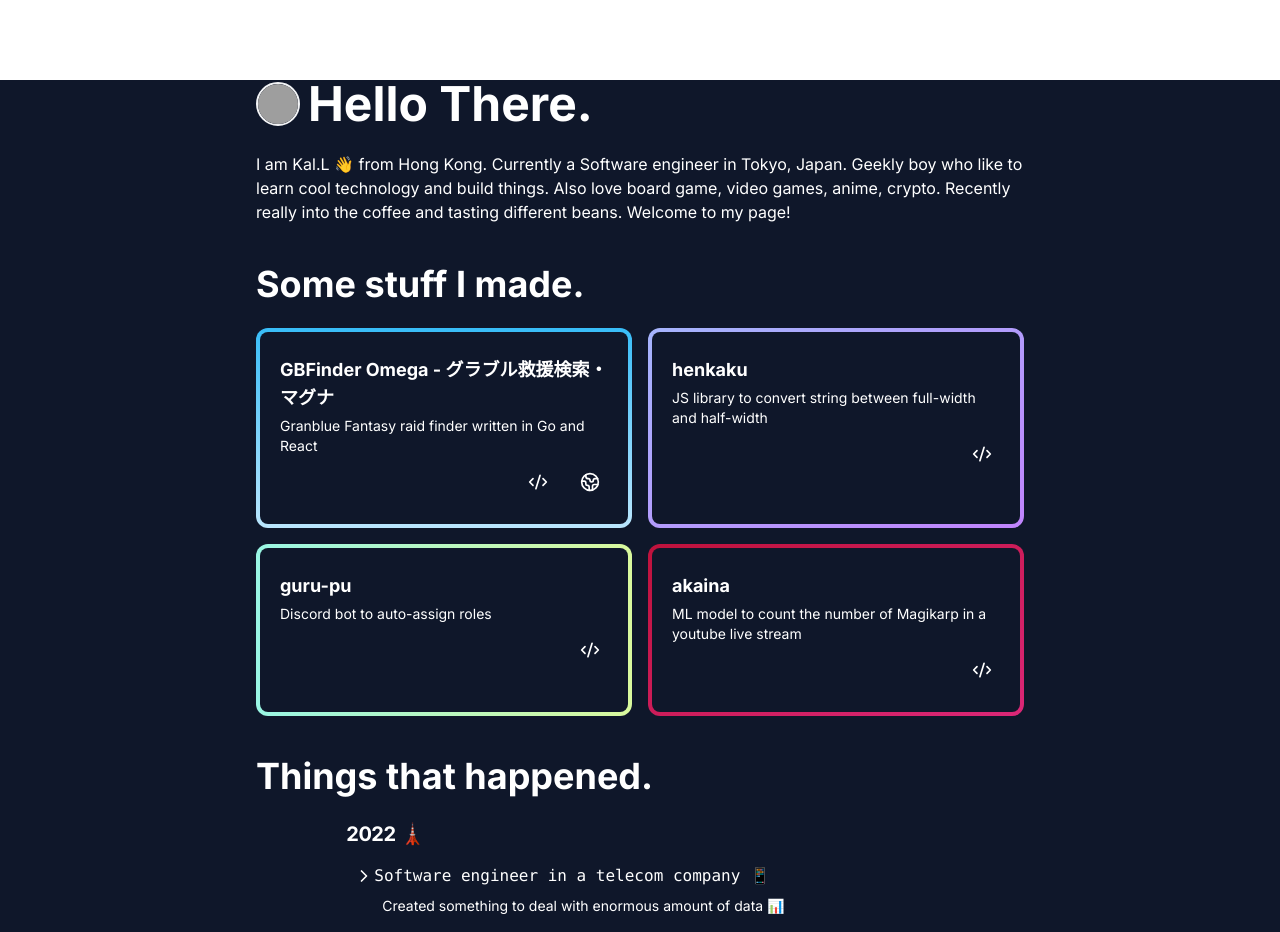
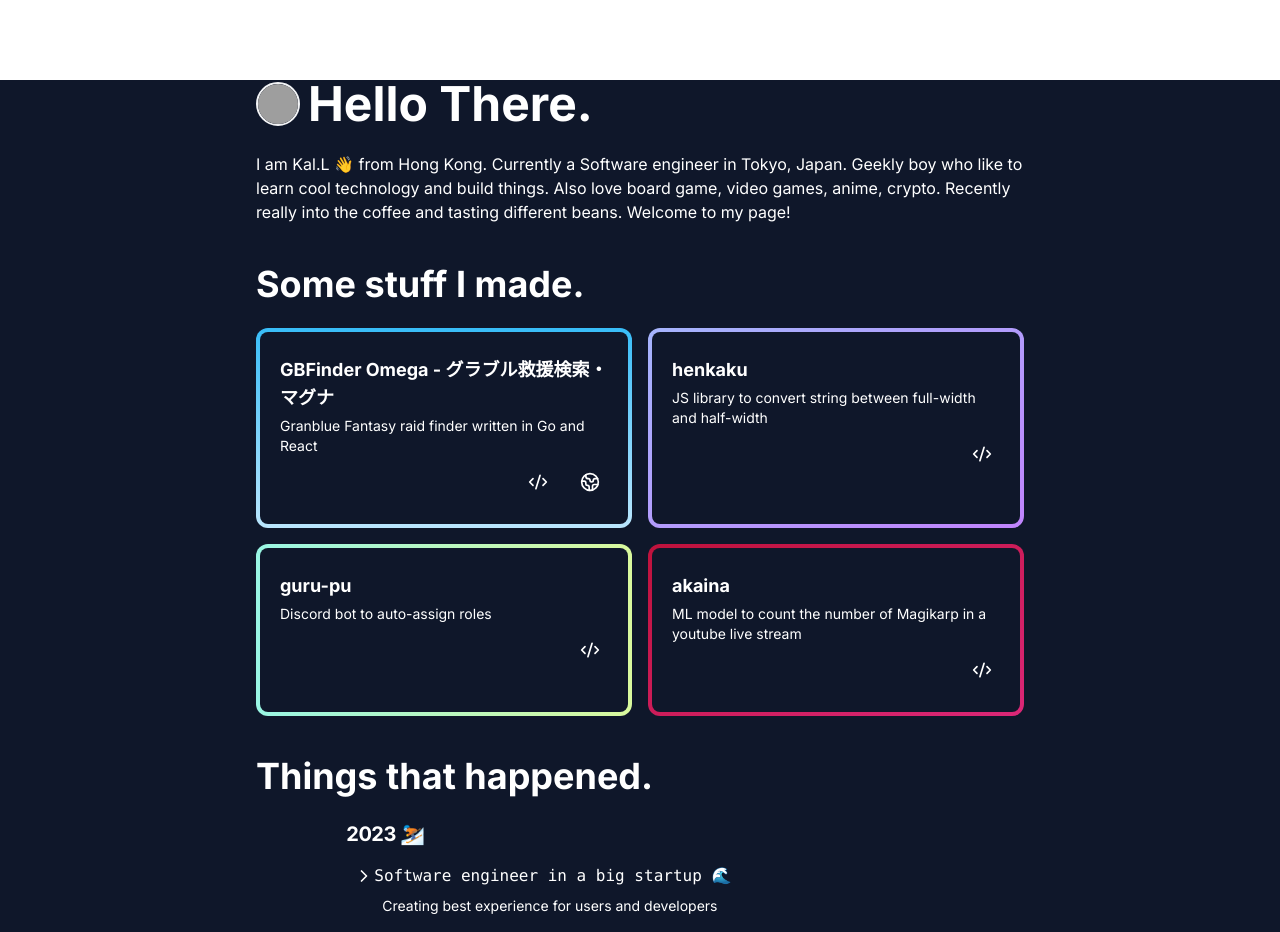
Before and after one commit to kalvin807/kalpage, a SvelteKit app: page / in a window 1280 px wide. Shown: the top 932 px of the page. Built offline with nearby package versions, Linux system fonts and the light colour scheme; grey boxes are pictures that could not be loaded.

Commit message:
feature/2023-update-on-me

```diff
--- a/src/components/experienceCard/data.ts
+++ b/src/components/experienceCard/data.ts
@@ -1,4 +1,13 @@
 export default [
+	{
+		year: '2023 ⛷️',
+		events: [
+			{
+				title: 'Software engineer in a big startup 🌊',
+				description: 'Creating best experience for users and developers'
+			}
+		]
+	},
 	{
 		year: '2022 🗼',
 		events: [
```
Also changed, not shown: package.json (+18 -18 lines), 1 other file (tests, documents, lock files or other folders).
